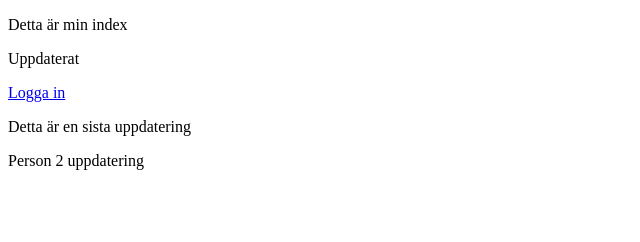
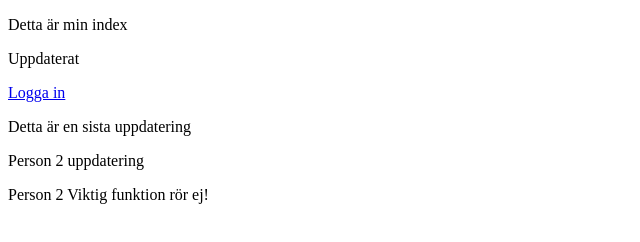
Before and after one commit to MaxGottschalk/GritJWS23, a plain HTML site: page index.html in a window 1280 px wide. Shown: the whole page, without its empty margins (0-640 px from the left). Drawn offline with Linux system fonts and the light colour scheme.

Commit message:
Viktigt rör ej

```diff
--- a/index.html
+++ b/index.html
@@ -17,6 +17,8 @@
     <p>Detta är en sista uppdatering</p>
 
     <p>Person 2 uppdatering</p>
+
+    <p>Person 2 Viktig funktion rör ej!</p>
 </body>
 
 </html>
```
